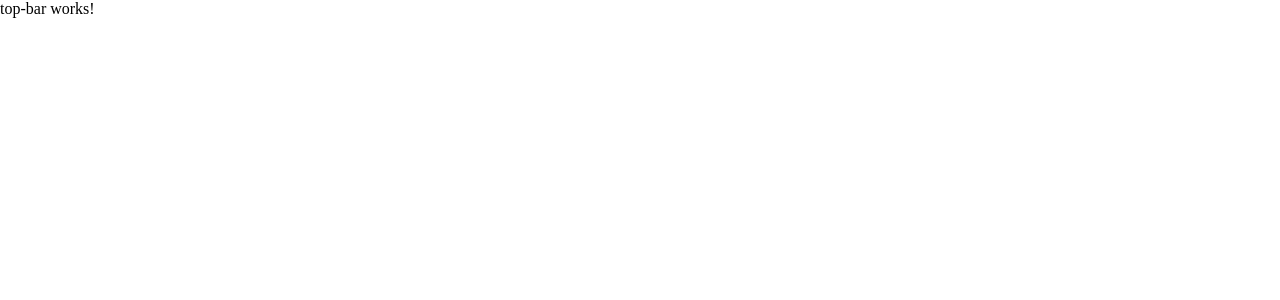
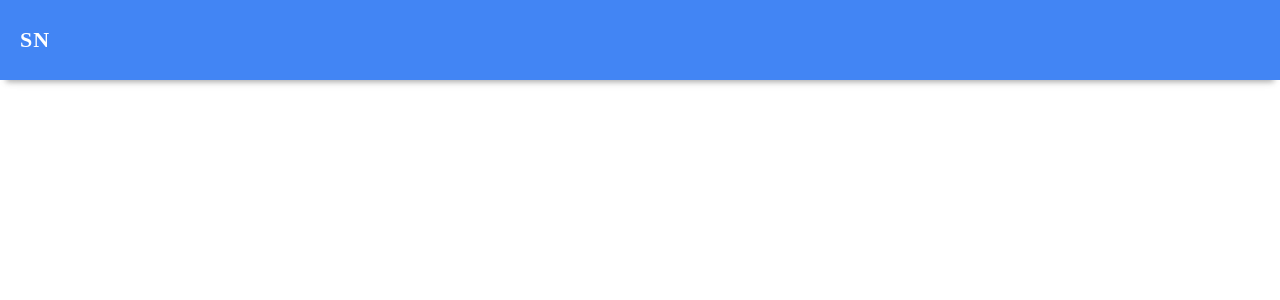
Before and after one commit to mdmuradhossain/ng-social-network, an Angular app: page / in a window 1280 px wide. Shown: the top 300 px of the page. Built offline with nearby package versions, Linux system fonts and the light colour scheme.

Commit message:
top-bar styled and ng-material added

```diff
--- a/package.json
+++ b/package.json
@@ -15,6 +15,7 @@
     "@angular/compiler": "~13.0.0",
     "@angular/core": "~13.0.0",
     "@angular/forms": "~13.0.0",
+    "@angular/material": "^13.1.0",
     "@angular/platform-browser": "~13.0.0",
     "@angular/platform-browser-dynamic": "~13.0.0",
     "@angular/router": "~13.0.0",
--- a/src/app/components/top-bar/top-bar.component.css
+++ b/src/app/components/top-bar/top-bar.component.css
@@ -0,0 +1,23 @@
+.nav-container {
+  display: flex;
+  flex-direction: row;
+  width: 100vw;
+  height: 10vh;
+  background-color: #4285f4;
+  color: #ffffff;
+  padding: 0;
+  box-shadow: 0 8px 6px -6px rgba(153, 153, 153, 0.836);
+  z-index: 10;
+}
+
+.branding {
+  display: flex;
+  flex-direction: row;
+  width: 50%;
+  align-items: center;
+  font-size: 22px;
+  letter-spacing: 1px;
+  font-weight: 800;
+  padding: 10px;
+  padding-left: 20px;
+}
--- a/src/app/components/top-bar/top-bar.component.html
+++ b/src/app/components/top-bar/top-bar.component.html
@@ -1 +1,3 @@
-<p>top-bar works!</p>
+<div class="nav-container">
+  <div class="branding">SN</div>
+</div>
```
Also changed, not shown: 1 other file (tests, documents, lock files or other folders).
